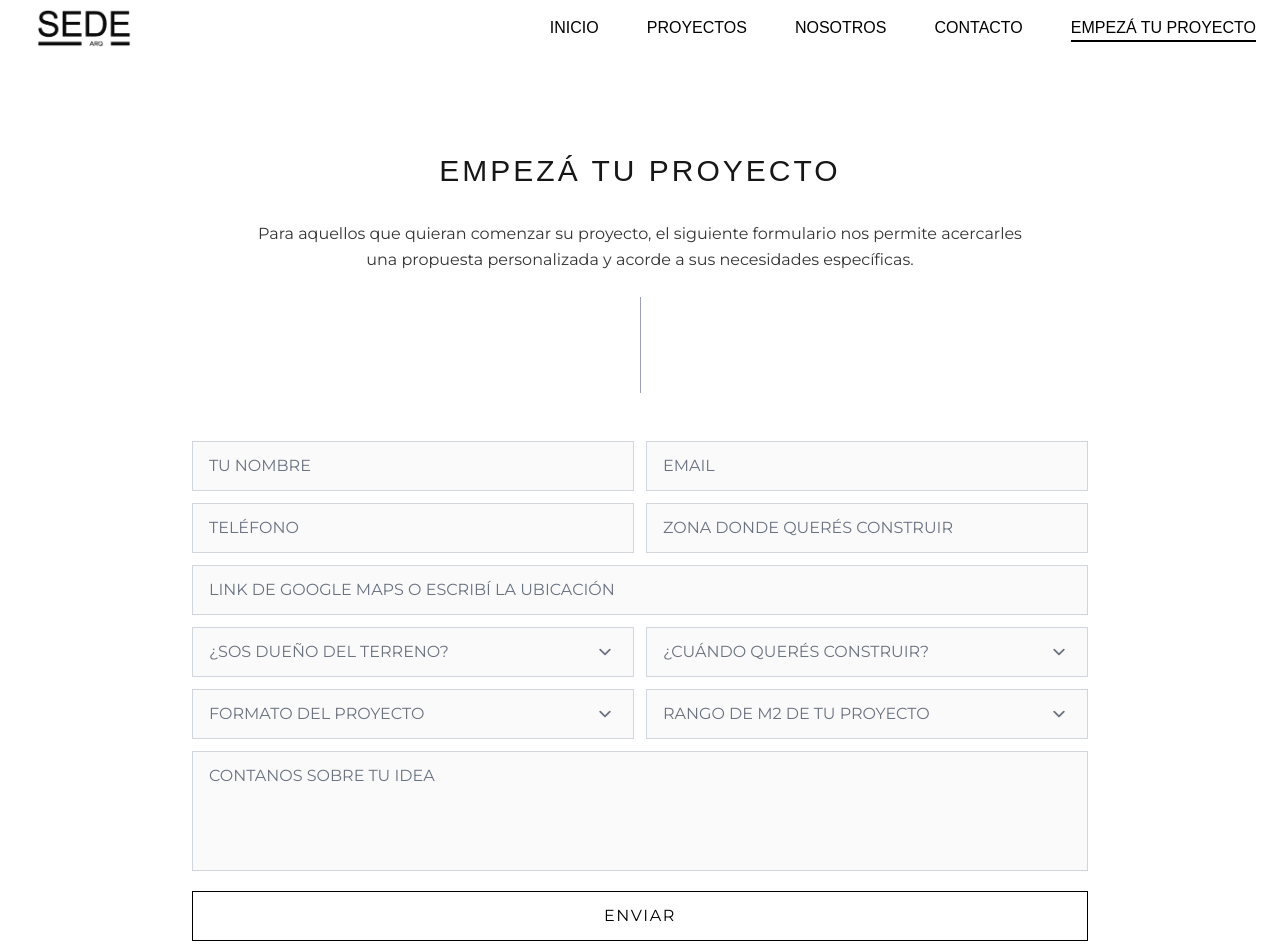
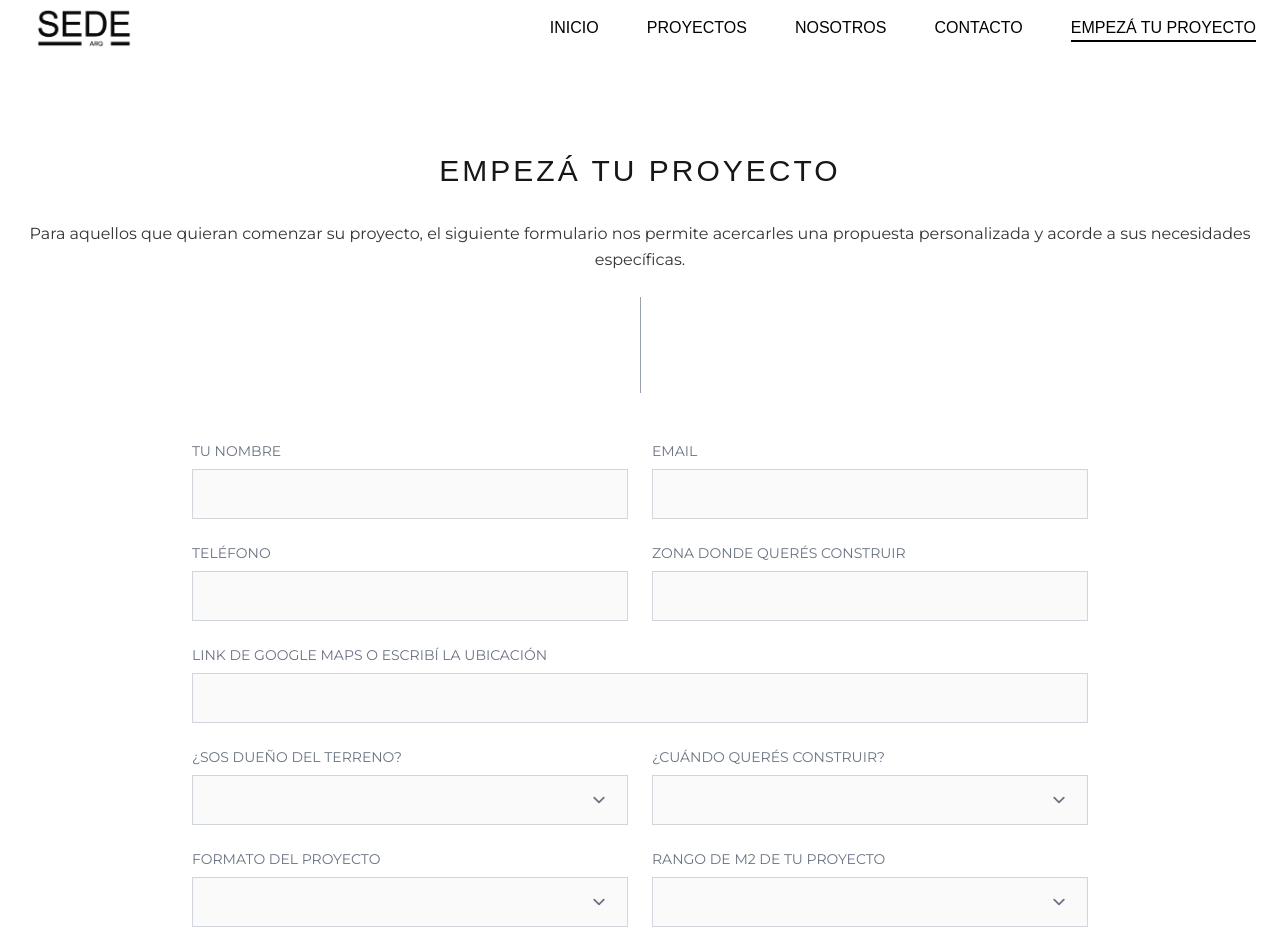
Before and after one commit to aguspen/sedearq, a Next.js app: page /empeza-tu-proyecto in a window 1280 px wide. Shown: the top 952 px of the page. Built offline with nearby package versions, Linux system fonts and the light colour scheme.

Commit message:
Formulario empezá tu proyecto actualizado

```diff
--- a/app/components/ContactForm.tsx
+++ b/app/components/ContactForm.tsx
@@ -19,7 +19,7 @@ export const ContactForm = () => {
   }
 
   const inputClass =
-    'w-full border border-gray-300 bg-[#FAFAFA] px-4 py-3 text-base font-montserrat uppercase text-gray-600 focus:outline-none focus:border-black transition placeholder:font-montserrat placeholder:uppercase placeholder:text-gray-500';
+    'w-full border border-gray-300 bg-[#FAFAFA] px-4 py-3 text-base font-montserrat uppercase text-gray-600 focus:outline-none focus:border-black transition';
 
   return (
     <section className="w-full flex flex-col items-center justify-center mt-12 md:mt-24 mb-8 md:mb-12 px-4 md:px-0">
@@ -29,38 +29,58 @@ export const ContactForm = () => {
       <div className="w-full flex justify-center mb-8 md:mb-12">
         <div className="h-16 md:h-24 w-px bg-gray-400" />
       </div>
-      <form className="w-full max-w-[calc(100%-32px)] md:max-w-3xl flex flex-col gap-3" onSubmit={handleSubmit} autoComplete="off">
+      <form className="w-full max-w-[calc(100%-32px)] md:max-w-3xl flex flex-col gap-6" onSubmit={handleSubmit} autoComplete="off">
+        <div className="flex flex-col">
+          <label htmlFor="nombre" className="text-sm font-montserrat uppercase text-gray-500 mb-2" style={{ fontFamily: 'Montserrat, sans-serif', fontWeight: 400 }}>
+            NOMBRE
+          </label>
           <input
             type="text"
+            id="nombre"
             name="nombre"
-          placeholder="NOMBRE"
             className={inputClass}
             style={{ fontFamily: 'Montserrat, sans-serif', fontWeight: 400 }}
             required
           />
+        </div>
+        <div className="flex flex-col">
+          <label htmlFor="mail" className="text-sm font-montserrat uppercase text-gray-500 mb-2" style={{ fontFamily: 'Montserrat, sans-serif', fontWeight: 400 }}>
+            MAIL
+          </label>
           <input
             type="email"
+            id="mail"
             name="mail"
-          placeholder="MAIL"
             className={inputClass}
             style={{ fontFamily: 'Montserrat, sans-serif', fontWeight: 400 }}
             required
           />
+        </div>
+        <div className="flex flex-col">
+          <label htmlFor="telefono" className="text-sm font-montserrat uppercase text-gray-500 mb-2" style={{ fontFamily: 'Montserrat, sans-serif', fontWeight: 400 }}>
+            TELÉFONO
+          </label>
           <input
             type="tel"
+            id="telefono"
             name="telefono"
-          placeholder="TELÉFONO"
             className={inputClass}
             style={{ fontFamily: 'Montserrat, sans-serif', fontWeight: 400 }}
             required
           />
+        </div>
+        <div className="flex flex-col">
+          <label htmlFor="consulta" className="text-sm font-montserrat uppercase text-gray-500 mb-2" style={{ fontFamily: 'Montserrat, sans-serif', fontWeight: 400 }}>
+            CONSULTA
+          </label>
           <textarea
+            id="consulta"
             name="consulta"
-          placeholder="CONSULTA"
             className={inputClass + ' min-h-[120px] resize-none'}
             style={{ fontFamily: 'Montserrat, sans-serif', fontWeight: 400 }}
             required
           />
+        </div>
         <button
           type="submit"
           className="w-full mt-2 border border-black bg-white text-black font-montserrat uppercase tracking-widest py-3 transition hover:bg-black hover:text-white focus:outline-none focus:ring-2 focus:ring-black focus:ring-offset-2"
--- a/app/empeza-tu-proyecto/page.tsx
+++ b/app/empeza-tu-proyecto/page.tsx
@@ -29,71 +29,101 @@ export default function EmpezaTuProyectoPage() {
            <h2 className="text-center text-2xl md:text-3xl font-normal tracking-widest mb-6 md:mb-8 font-sans" style={{ fontFamily: 'Arial, sans-serif' }}>
              EMPEZÁ TU PROYECTO
            </h2>
-                       <div className="text-sm md:text-base font-montserrat font-normal text-black/80 leading-relaxed text-center max-w-3xl mx-auto mb-4 md:mb-6" style={{ fontFamily: 'Montserrat, sans-serif', fontWeight: 400 }}>
+                       <div className="text-sm md:text-base font-montserrat font-normal text-black/80 leading-relaxed text-center max-w-3GITxl mx-auto mb-4 md:mb-6" style={{ fontFamily: 'Montserrat, sans-serif', fontWeight: 400 }}>
               Para aquellos que quieran comenzar su proyecto, el siguiente formulario nos permite acercarles una propuesta personalizada y acorde a sus necesidades específicas.
             </div>
            <div className="w-full flex justify-center mb-8 md:mb-12">
              <div className="h-16 md:h-24 w-px bg-gray-400" />
            </div>
           <form
-            action="https://formspree.io/f/YOUR_FORM_ID"
+            action="https://formspree.io/f/xqalovyw"
             method="POST"
-            className="w-full max-w-[calc(100%-32px)] md:max-w-4xl flex flex-col gap-3"
+            className="w-full max-w-[calc(100%-32px)] md:max-w-4xl flex flex-col gap-6"
             autoComplete="off"
           >
             {/* Row 1: Nombre y Email */}
-            <div className="grid grid-cols-1 md:grid-cols-2 gap-3">
+            <div className="grid grid-cols-1 md:grid-cols-2 gap-6">
+              <div className="flex flex-col">
+                <label htmlFor="nombre" className="text-sm font-montserrat uppercase text-gray-500 mb-2" style={{ fontFamily: 'Montserrat, sans-serif', fontWeight: 400 }}>
+                  TU NOMBRE
+                </label>
                 <input
                   type="text"
+                  id="nombre"
                   name="nombre"
-                placeholder="TU NOMBRE"
-                className="w-full border border-gray-300 bg-[#FAFAFA] px-4 py-3 text-base font-montserrat uppercase text-gray-600 focus:outline-none focus:border-black transition placeholder:font-montserrat placeholder:uppercase placeholder:text-gray-500"
+                  className="w-full border border-gray-300 bg-[#FAFAFA] px-4 py-3 text-base font-montserrat uppercase text-gray-600 focus:outline-none focus:border-black transition"
                   style={{ fontFamily: 'Montserrat, sans-serif', fontWeight: 400 }}
                   required
                 />
+              </div>
+              <div className="flex flex-col">
+                <label htmlFor="email" className="text-sm font-montserrat uppercase text-gray-500 mb-2" style={{ fontFamily: 'Montserrat, sans-serif', fontWeight: 400 }}>
+                  EMAIL
+                </label>
                 <input
                   type="email"
+                  id="email"
                   name="email"
-                placeholder="EMAIL"
-                className="w-full border border-gray-300 bg-[#FAFAFA] px-4 py-3 text-base font-montserrat uppercase text-gray-600 focus:outline-none focus:border-black transition placeholder:font-montserrat placeholder:uppercase placeholder:text-gray-500"
+                  className="w-full border border-gray-300 bg-[#FAFAFA] px-4 py-3 text-base font-montserrat uppercase text-gray-600 focus:outline-none focus:border-black transition"
+                  style={{ fontFamily: 'Montserrat, sans-serif', fontWeight: 400 }}
+                  required
+                />
+              </div>
+            </div>
+
+            {/* Row 2: Teléfono y Zona */}
+            <div className="grid grid-cols-1 md:grid-cols-2 gap-6">
+              <div className="flex flex-col">
+                <label htmlFor="telefono" className="text-sm font-montserrat uppercase text-gray-500 mb-2" style={{ fontFamily: 'Montserrat, sans-serif', fontWeight: 400 }}>
+                  TELÉFONO
+                </label>
+                <input
+                  type="tel"
+                  id="telefono"
+                  name="telefono"
+                  className="w-full border border-gray-300 bg-[#FAFAFA] px-4 py-3 text-base font-montserrat uppercase text-gray-600 focus:outline-none focus:border-black transition"
+                  style={{ fontFamily: 'Montserrat, sans-serif', fontWeight: 400 }}
+                  required
+                />
+              </div>
+              <div className="flex flex-col">
+                <label htmlFor="zona" className="text-sm font-montserrat uppercase text-gray-500 mb-2" style={{ fontFamily: 'Montserrat, sans-serif', fontWeight: 400 }}>
+                  ZONA DONDE QUERÉS CONSTRUIR
+                </label>
+                <input
+                  type="text"
+                  id="zona"
+                  name="zona"
+                  className="w-full border border-gray-300 bg-[#FAFAFA] px-4 py-3 text-base font-montserrat uppercase text-gray-600 focus:outline-none focus:border-black transition"
+                  style={{ fontFamily: 'Montserrat, sans-serif', fontWeight: 400 }}
+                  required
+                />
+              </div>
+            </div>
+
+            {/* Row 3: Link de Google Maps */}
+            <div className="flex flex-col">
+              <label htmlFor="ubicacion" className="text-sm font-montserrat uppercase text-gray-500 mb-2" style={{ fontFamily: 'Montserrat, sans-serif', fontWeight: 400 }}>
+                LINK DE GOOGLE MAPS O ESCRIBÍ LA UBICACIÓN
+              </label>
+              <input
+                type="text"
+                id="ubicacion"
+                name="ubicacion"
+                className="w-full border border-gray-300 bg-[#FAFAFA] px-4 py-3 text-base font-montserrat uppercase text-gray-600 focus:outline-none focus:border-black transition"
                 style={{ fontFamily: 'Montserrat, sans-serif', fontWeight: 400 }}
                 required
               />
             </div>
 
-            {/* Row 2: Teléfono y Zona */}
-            <div className="grid grid-cols-1 md:grid-cols-2 gap-3">
-              <input
-                type="tel"
-                name="telefono"
-                placeholder="TELÉFONO"
-                className="w-full border border-gray-300 bg-[#FAFAFA] px-4 py-3 text-base font-montserrat uppercase text-gray-600 focus:outline-none focus:border-black transition placeholder:font-montserrat placeholder:uppercase placeholder:text-gray-500"
-                style={{ fontFamily: 'Montserrat, sans-serif', fontWeight: 400 }}
-                required
-              />
-              <input
-                type="text"
-                name="zona"
-                placeholder="ZONA DONDE QUERÉS CONSTRUIR"
-                className="w-full border border-gray-300 bg-[#FAFAFA] px-4 py-3 text-base font-montserrat uppercase text-gray-600 focus:outline-none focus:border-black transition placeholder:font-montserrat placeholder:uppercase placeholder:text-gray-500"
-                style={{ fontFamily: 'Montserrat, sans-serif', fontWeight: 400 }}
-                required
-              />
-            </div>
-
-            {/* Row 3: Link de Google Maps */}
-            <input
-              type="text"
-              name="ubicacion"
-              placeholder="LINK DE GOOGLE MAPS O ESCRIBÍ LA UBICACIÓN"
-              className="w-full border border-gray-300 bg-[#FAFAFA] px-4 py-3 text-base font-montserrat uppercase text-gray-600 focus:outline-none focus:border-black transition placeholder:font-montserrat placeholder:uppercase placeholder:text-gray-500"
-              style={{ fontFamily: 'Montserrat, sans-serif', fontWeight: 400 }}
-              required
-            />
-
             {/* Row 4: Dueño del terreno y Cuándo construir */}
-            <div className="grid grid-cols-1 md:grid-cols-2 gap-3">
+            <div className="grid grid-cols-1 md:grid-cols-2 gap-6">
+              <div className="flex flex-col">
+                <label htmlFor="dueno" className="text-sm font-montserrat uppercase text-gray-500 mb-2" style={{ fontFamily: 'Montserrat, sans-serif', fontWeight: 400 }}>
+                  ¿SOS DUEÑO DEL TERRENO?
+                </label>
                 <select
+                  id="dueno"
                   name="dueno"
                   className={`w-full border border-gray-300 bg-[#FAFAFA] px-4 py-3 text-base font-montserrat uppercase focus:outline-none focus:border-black transition appearance-none cursor-pointer ${filledSelects.dueno ? 'filled' : ''}`}
                   style={{ fontFamily: 'Montserrat, sans-serif', fontWeight: 400 }}
@@ -101,11 +131,17 @@ export default function EmpezaTuProyectoPage() {
                   onChange={(e) => handleSelectChange('dueno', e.target.value)}
                   required
                 >
-                <option value="">¿SOS DUEÑO DEL TERRENO?</option>
+                  <option value=""></option>
                   <option value="si">SI</option>
                   <option value="no">NO</option>
                 </select>
+              </div>
+              <div className="flex flex-col">
+                <label htmlFor="tiempo" className="text-sm font-montserrat uppercase text-gray-500 mb-2" style={{ fontFamily: 'Montserrat, sans-serif', fontWeight: 400 }}>
+                  ¿CUÁNDO QUERÉS CONSTRUIR?
+                </label>
                 <select
+                  id="tiempo"
                   name="tiempo"
                   className={`w-full border border-gray-300 bg-[#FAFAFA] px-4 py-3 text-base font-montserrat uppercase focus:outline-none focus:border-black transition appearance-none cursor-pointer ${filledSelects.tiempo ? 'filled' : ''}`}
                   style={{ fontFamily: 'Montserrat, sans-serif', fontWeight: 400 }}
@@ -113,17 +149,23 @@ export default function EmpezaTuProyectoPage() {
                   onChange={(e) => handleSelectChange('tiempo', e.target.value)}
                   required
                 >
-                <option value="">¿CUÁNDO QUERÉS CONSTRUIR?</option>
+                  <option value=""></option>
                   <option value="lo-antes-posible">LO ANTES POSIBLE</option>
                   <option value="en-3-meses">EN 3 MESES</option>
                   <option value="en-6-meses">EN 6 MESES</option>
                   <option value="en-un-ano-o-mas">EN UN AÑO O MÁS</option>
                 </select>
               </div>
+            </div>
 
             {/* Row 5: Formato del proyecto y Rango de m2 */}
-            <div className="grid grid-cols-1 md:grid-cols-2 gap-3">
+            <div className="grid grid-cols-1 md:grid-cols-2 gap-6">
+              <div className="flex flex-col">
+                <label htmlFor="formato" className="text-sm font-montserrat uppercase text-gray-500 mb-2" style={{ fontFamily: 'Montserrat, sans-serif', fontWeight: 400 }}>
+                  FORMATO DEL PROYECTO
+                </label>
                 <select
+                  id="formato"
                   name="formato"
                   className={`w-full border border-gray-300 bg-[#FAFAFA] px-4 py-3 text-base font-montserrat uppercase focus:outline-none focus:border-black transition appearance-none cursor-pointer ${filledSelects.formato ? 'filled' : ''}`}
                   style={{ fontFamily: 'Montserrat, sans-serif', fontWeight: 400 }}
@@ -131,13 +173,19 @@ export default function EmpezaTuProyectoPage() {
                   onChange={(e) => handleSelectChange('formato', e.target.value)}
                   required
                 >
-                <option value="">FORMATO DEL PROYECTO</option>
+                  <option value=""></option>
                   <option value="modelo-predisennado">MODELO PREDISEÑADO</option>
                   <option value="modelo-predisennado-con-modificaciones">MODELO PREDISEÑADO CON MODIFICACIONES</option>
                   <option value="disenno-personalizado">DISEÑO PERSONALIZADO</option>
                   <option value="reforma-refaccion-ampliacion">REFORMA/REFACCIÓN/AMPLIACIÓN</option>
                 </select>
+              </div>
+              <div className="flex flex-col">
+                <label htmlFor="rango" className="text-sm font-montserrat uppercase text-gray-500 mb-2" style={{ fontFamily: 'Montserrat, sans-serif', fontWeight: 400 }}>
+                  RANGO DE M2 DE TU PROYECTO
+                </label>
                 <select
+                  id="rango"
                   name="rango"
                   className={`w-full border border-gray-300 bg-[#FAFAFA] px-4 py-3 text-base font-montserrat uppercase focus:outline-none focus:border-black transition appearance-none cursor-pointer ${filledSelects.rango ? 'filled' : ''}`}
                   style={{ fontFamily: 'Montserrat, sans-serif', fontWeight: 400 }}
@@ -145,7 +193,7 @@ export default function EmpezaTuProyectoPage() {
                   onChange={(e) => handleSelectChange('rango', e.target.value)}
                   required
                 >
-                <option value="">RANGO DE M2 DE TU PROYECTO</option>
+                  <option value=""></option>
                   <option value="20-50">DE 20M2 A 50M2</option>
                   <option value="50-100">DE 50M2 A 100M2</option>
                   <option value="100-150">DE 100M2 A 150M2</option>
@@ -154,15 +202,21 @@ export default function EmpezaTuProyectoPage() {
                   <option value="mas-de-un-proyecto">MÁS DE UN PROYECTO</option>
                 </select>
               </div>
+            </div>
 
             {/* Row 6: Contanos sobre tu idea */}
+            <div className="flex flex-col">
+              <label htmlFor="idea" className="text-sm font-montserrat uppercase text-gray-500 mb-2" style={{ fontFamily: 'Montserrat, sans-serif', fontWeight: 400 }}>
+                CONTANOS SOBRE TU IDEA
+              </label>
               <textarea
+                id="idea"
                 name="idea"
-              placeholder="CONTANOS SOBRE TU IDEA"
-              className="w-full border border-gray-300 bg-[#FAFAFA] px-4 py-3 text-base font-montserrat uppercase text-gray-600 focus:outline-none focus:border-black transition placeholder:font-montserrat placeholder:uppercase placeholder:text-gray-500 min-h-[120px] resize-none"
+                className="w-full border border-gray-300 bg-[#FAFAFA] px-4 py-3 text-base font-montserrat uppercase text-gray-600 focus:outline-none focus:border-black transition min-h-[120px] resize-none"
                 style={{ fontFamily: 'Montserrat, sans-serif', fontWeight: 400 }}
                 required
               />
+            </div>
 
             {/* Submit Button */}
             <button
```
Lines whose indentation alone changed are shown as unchanged.
